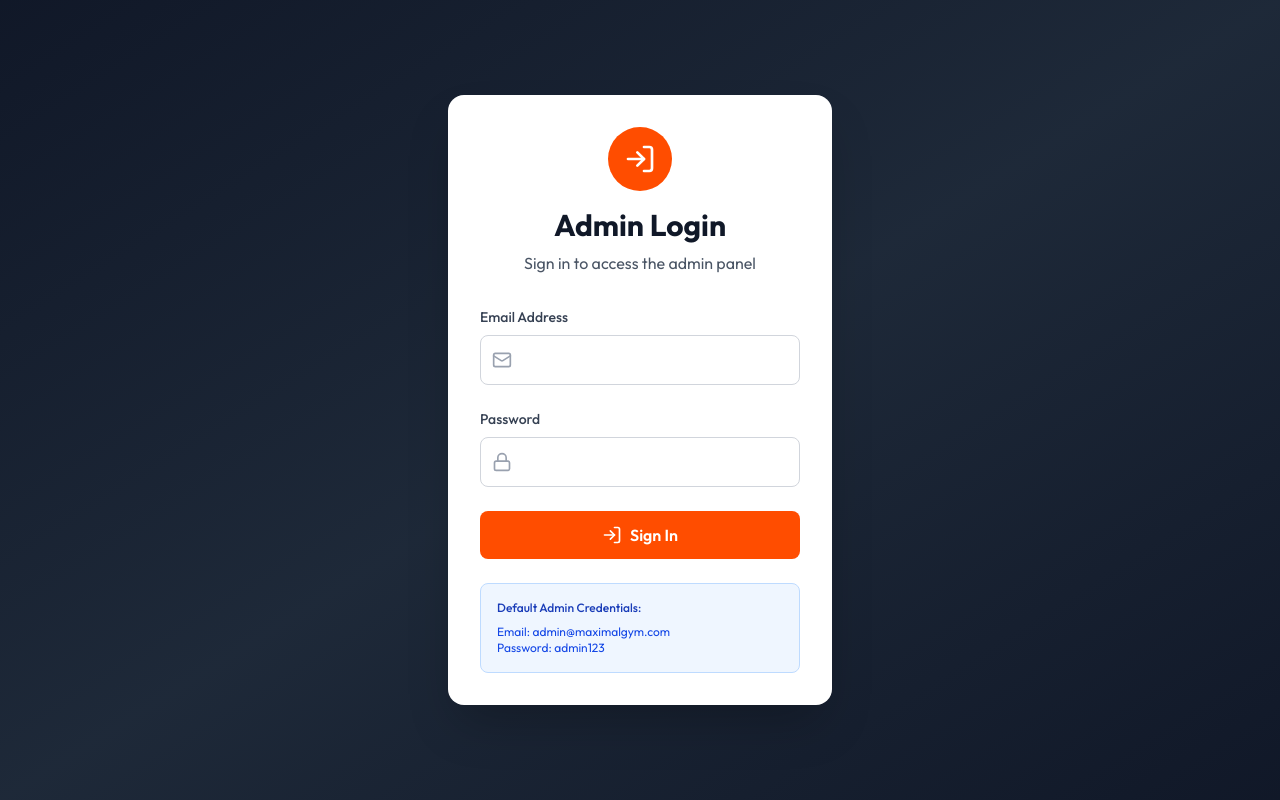
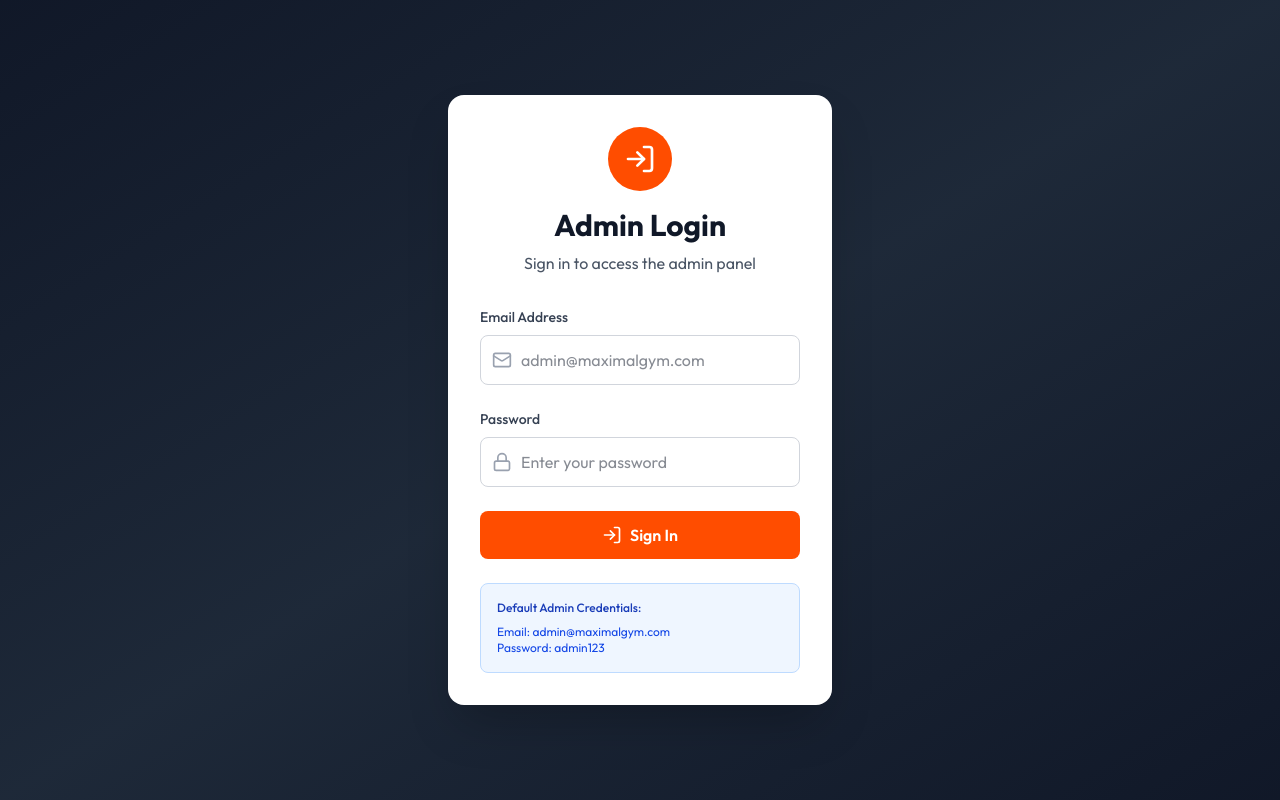
Before and after one commit to rrk-sde/maximal-gym, a Next.js app: page /admin/login in a window 1280 px wide. Built offline with nearby package versions, Linux system fonts and the light colour scheme; no server answers.

Commit message:
fix: make login form input text visible by adding text-gray-900 class

```diff
--- a/app/admin/login/page.tsx
+++ b/app/admin/login/page.tsx
@@ -62,7 +62,7 @@ export default function AdminLoginPage() {
                                     required
                                     value={formData.email}
                                     onChange={(e) => setFormData({ ...formData, email: e.target.value })}
-                                    className="block w-full pl-10 pr-3 py-3 border border-gray-300 rounded-lg focus:outline-none focus:ring-2 focus:ring-[#FF4D00] focus:border-transparent"
+                                    className="block w-full pl-10 pr-3 py-3 border border-gray-300 rounded-lg focus:outline-none focus:ring-2 focus:ring-[#FF4D00] focus:border-transparent text-gray-900"
                                     placeholder="admin@maximalgym.com"
                                 />
                             </div>
@@ -84,7 +84,7 @@ export default function AdminLoginPage() {
                                     required
                                     value={formData.password}
                                     onChange={(e) => setFormData({ ...formData, password: e.target.value })}
-                                    className="block w-full pl-10 pr-3 py-3 border border-gray-300 rounded-lg focus:outline-none focus:ring-2 focus:ring-[#FF4D00] focus:border-transparent"
+                                    className="block w-full pl-10 pr-3 py-3 border border-gray-300 rounded-lg focus:outline-none focus:ring-2 focus:ring-[#FF4D00] focus:border-transparent text-gray-900"
                                     placeholder="Enter your password"
                                 />
                             </div>
```
